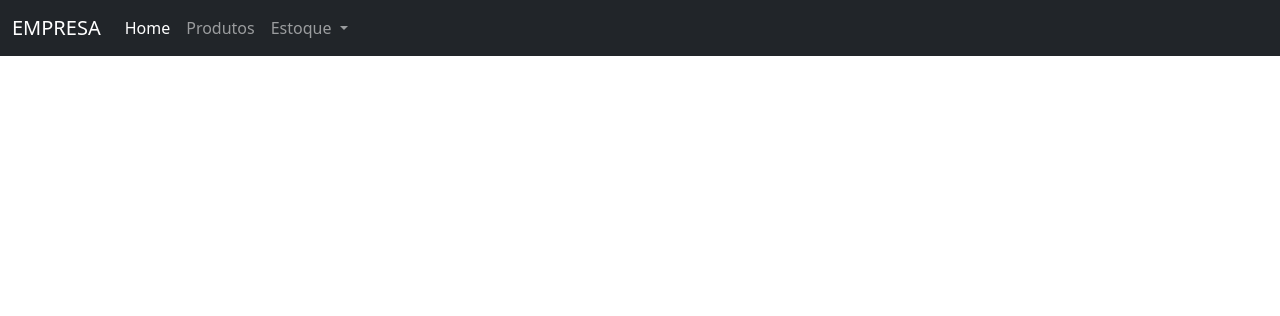
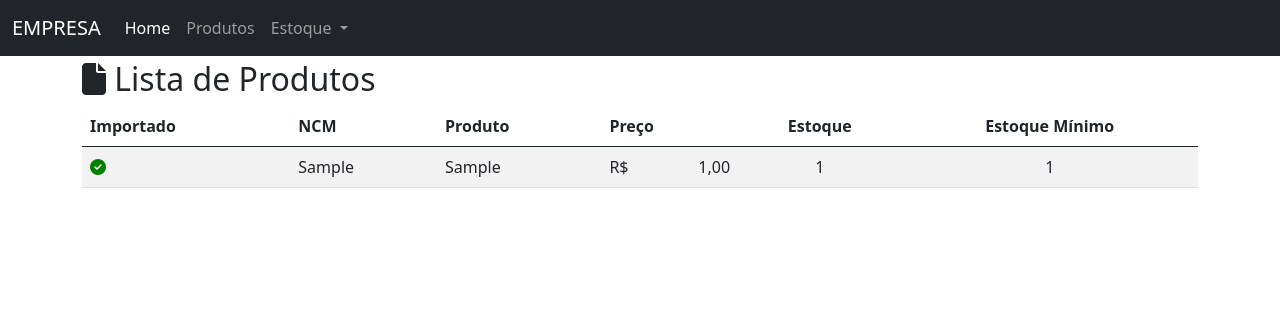
Before and after one commit to xjhfsz/comissao1, a Django app: page /produto/ in a window 1280 px wide. Shown: the top 316 px of the page. Run offline with Django 4.2, Linux system fonts and the light colour scheme; tables that the repository leaves empty hold one stand-in row (values such as "Sample post"); some libraries are stand-ins or nearby versions.

Commit message:
html lista de produtos

```diff
--- a/projeto/core/templates/base.html
+++ b/projeto/core/templates/base.html
@@ -10,7 +10,14 @@
     <link href="https://cdn.jsdelivr.net/npm/bootstrap@5.0.2/dist/css/bootstrap.min.css" rel="stylesheet" integrity="sha384-EVSTQN3/azprG1Anm3QDgpJLIm9Nao0Yz1ztcQTwFspd3yD65VohhpuuCOmLASjC" crossorigin="anonymous">
 
     <!-- Fonte Awesome -->
+    <link rel="stylesheet" href="font-awesome/css/font-awesome.min.css">
     <link rel="stylesheet" href="https://cdn.jsdelivr.net/npm/@fortawesome/fontawesome-free@6.1.2/css/fontawesome.min.css" integrity="sha384-X8QTME3FCg1DLb58++lPvsjbQoCT9bp3MsUU3grbIny/3ZwUJkRNO8NPW6zqzuW9" crossorigin="anonymous">
+
+    <style>
+      body {
+        margin-top: 60px;
+      }
+    </style>
 
     {% block css %} {% endblock css %}
   </head>
@@ -31,6 +38,9 @@
     <script src="https://cdn.jsdelivr.net/npm/bootstrap@5.0.2/dist/js/bootstrap.min.js" integrity="sha384-cVKIPhGWiC2Al4u+LWgxfKTRIcfu0JTxR+EQDz/bgldoEyl4H0zUF0QKbrJ0EcQF" crossorigin="anonymous"></script>
     -->
 
+    <!-- fontawesome -->
+    <script src="https://kit.fontawesome.com/0a65f28876.js" crossorigin="anonymous"></script>
+
     {% block js %}{% endblock js %}
   </body>
 </html>
--- a/projeto/core/templates/index.html
+++ b/projeto/core/templates/index.html
@@ -2,7 +2,7 @@
 
 {% block content %}
 
-<div class="p-5 mb-4 bg-light rounded-3">
+<div class="p-2 mb-4 bg-light rounded-3">
     <div class="container-fluid py-5">
         <h1>Bem-Vindo!</h1>
         <p>Sistema de Controle de Vendas</p>
--- a/projeto/produto/templates/produto_list.html
+++ b/projeto/produto/templates/produto_list.html
@@ -1,9 +1,54 @@
 {% extends "base.html" %}
 
+{% block css %}
+<style>
+    .ok {
+    color: green;
+    }
+    .no {
+    color: red;
+    }
+</style>
+{% endblock css %}
+
 {% block content %}
+<div class="page-header">
+    <h2><i class="fa-solid fa-file"></i> Lista de Produtos</h2>
+    {% if object_list %}
+    <table class="table table-striped">
+        <thead>
+            <tr>
+                <th>Importado</th>
+                <th>NCM</th>
+                <th>Produto</th>
+                <th>Preço</th>
+                <th class="text-center">Estoque</th>
+                <th class="text-center">Estoque Mínimo</th>
+            </tr>
+        </thead>
+        <tbody>
+            {% for object in object_list %}
+                <tr>
+                    <td>
+                        {% if object.importado %}
+                            <i class="fa-solid fa-circle-check ok"></i>
+                        {% else %}
+                            <i class="fa-solid fa-circle-minus no"></i>
+                        {% endif %}
+                    </td>
+                    <td>{{ object.ncm }}</td>
+                    <td>{{ object.produto }}</td>
+                    <td>R$ <span class="pull-right">{{ object.preco }}</span></td>
+                    <td class="text-center">{{ object.estoque }}</td>
+                    <td class="text-center">{{ object.estoque_minimo }}</td>
+                </tr>
+            {% endfor %}
+        </tbody>
+    </table>
+    {% else %}
+    <p class="alert alert-warning">Lista VAZIA</p>
+    {% endif %}
 
-<div class="page-header">
-    <h2><i class="fa fa-user">Lista de Produtos</i></h2>
 </div>
 
 {% endblock content %}
```
